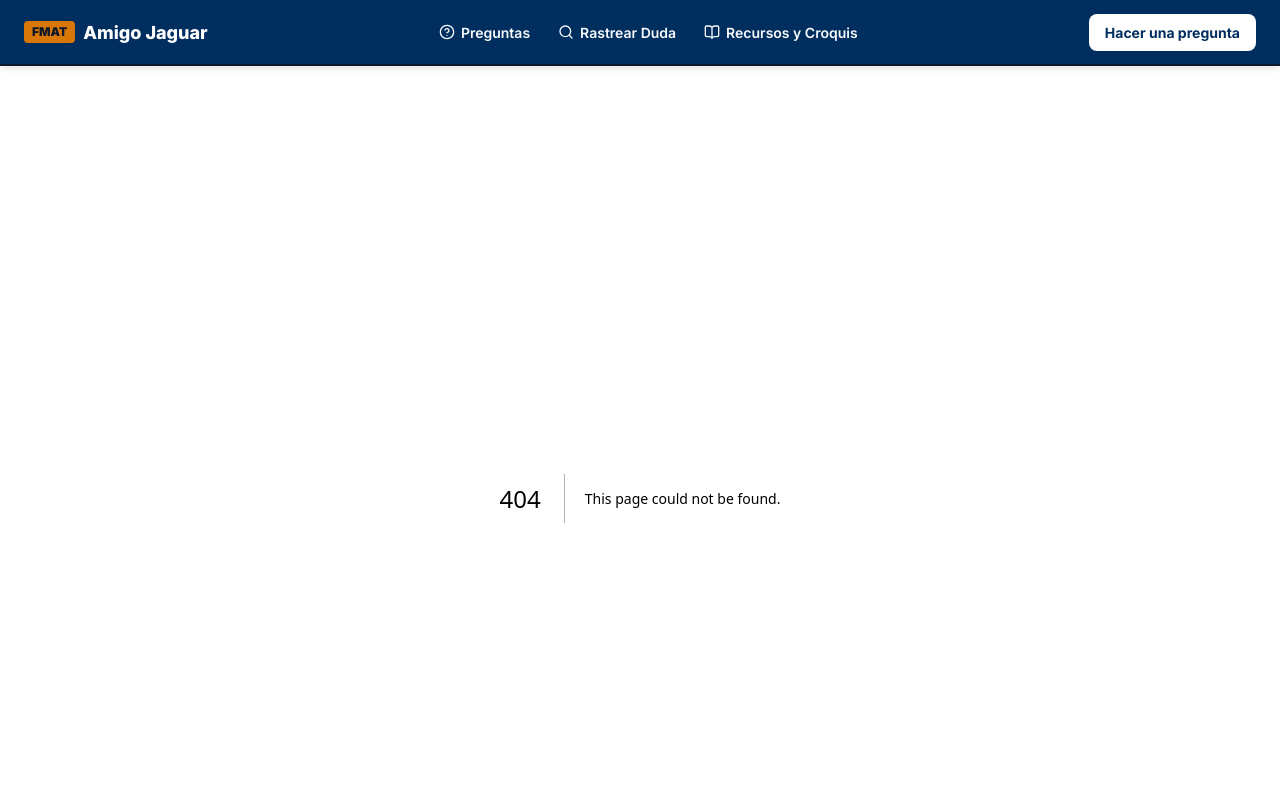
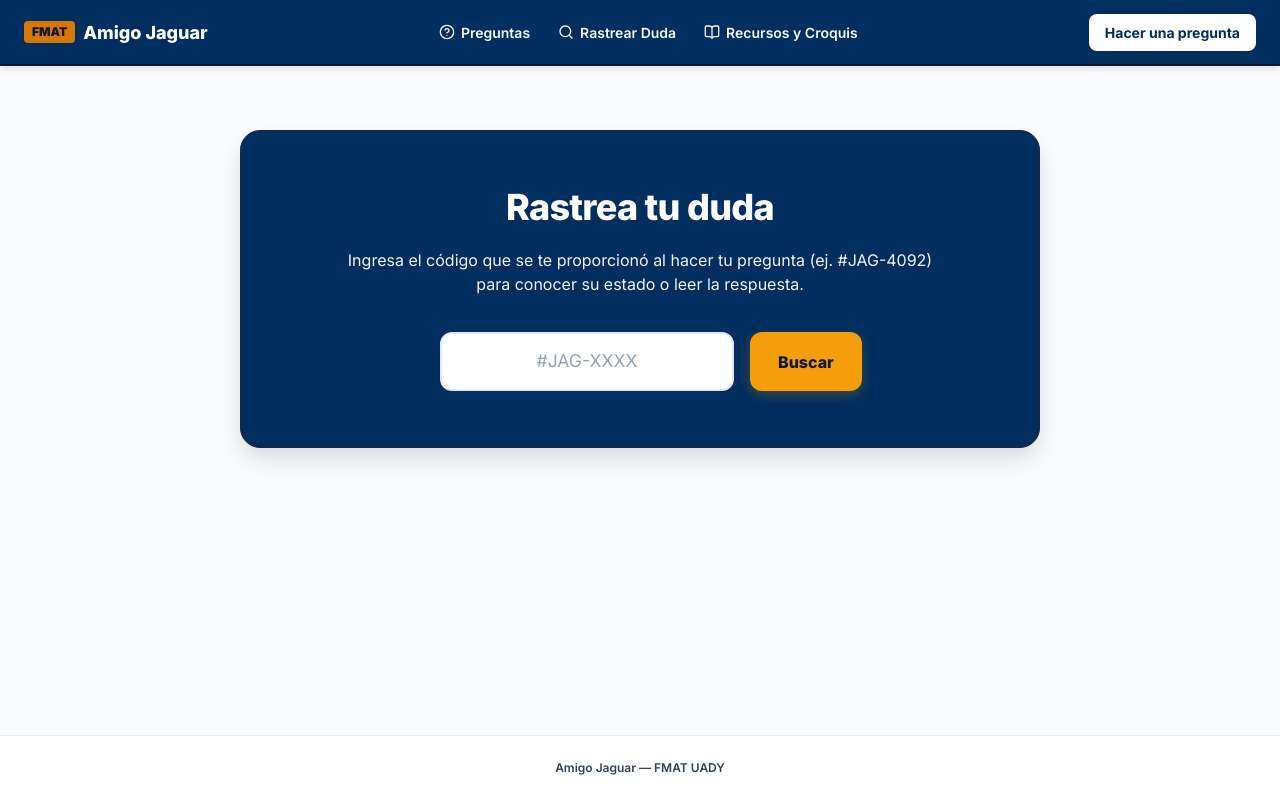
Before and after one commit to criscnsn/amigo-jaguar, a Next.js app: page /rastreo in a window 1280 px wide. Before the commit this address had no page. Shown: the top 800 px of the page. Built offline with nearby package versions, Linux system fonts and the light colour scheme; no server answers.

Commit message:
feat: buscador de preguntas por codigo

```diff
--- /dev/null
+++ b/src/app/rastreo/page.module.css
@@ -0,0 +1,182 @@
+.pageContainer {
+  display: flex;
+  flex-direction: column;
+  gap: 2.5rem;
+  padding: 2rem 0;
+  max-width: 800px;
+  margin: 0 auto;
+  width: 100%;
+}
+
+.heroSection {
+  background-color: #002E5F;
+  color: #FFFFFF;
+  border-radius: 1.25rem;
+  padding: 3.5rem 2rem;
+  text-align: center;
+  box-shadow: 0 12px 24px -4px rgba(0, 0, 0, 0.15);
+  border: 1px solid #1E293B;
+}
+
+.heroTitle {
+  font-size: 2.25rem;
+  font-weight: 800;
+  line-height: 1.15;
+  color: #FFFFFF;
+  margin: 0 auto 1.25rem auto;
+  letter-spacing: -0.02em;
+}
+
+.heroSubtitle {
+  color: #F1F5F9;
+  max-width: 38rem;
+  margin: 0 auto 2.25rem auto;
+  font-size: 1rem;
+  line-height: 1.5;
+}
+
+.searchForm {
+  display: flex;
+  flex-direction: column;
+  gap: 1rem;
+  max-width: 400px;
+  margin: 0 auto;
+}
+
+@media (min-width: 640px) {
+  .searchForm {
+    flex-direction: row;
+  }
+}
+
+.searchInput {
+  background-color: #FFFFFF; /* Corrección de camuflaje con el fondo */
+  padding: 0.875rem 1rem;
+  border-radius: 0.75rem;
+  border: 2px solid #E2E8F0;
+  font-size: 1.1rem;
+  font-weight: 600;
+  color: #0F172A;
+  flex: 1;
+  text-align: center;
+  outline: none;
+  transition: all 0.2s;
+}
+
+.searchInput::placeholder {
+  color: #94A3B8;
+  font-weight: 400;
+}
+
+.searchInput:focus {
+  border-color: #F59E0B;
+  box-shadow: 0 0 0 3px rgba(245, 158, 11, 0.2);
+}
+
+.primaryButton {
+  background-color: #F59E0B;
+  color: #0F172A;
+  font-weight: 800;
+  padding: 0.875rem 1.75rem;
+  border-radius: 0.75rem;
+  border: none;
+  cursor: pointer;
+  transition: transform 0.1s ease, background-color 0.15s ease;
+  box-shadow: 0 4px 12px rgba(245, 158, 11, 0.25);
+}
+
+.primaryButton:hover:not(:disabled) {
+  background-color: #D97706;
+  transform: translateY(-1px);
+}
+
+.primaryButton:disabled {
+  background-color: #94A3B8;
+  cursor: not-allowed;
+  transform: none;
+  box-shadow: none;
+}
+
+.errorMessage {
+  margin-top: 1.5rem;
+  color: #FCA5A5;
+  font-weight: 600;
+  font-size: 0.95rem;
+  background-color: rgba(239, 68, 68, 0.1);
+  padding: 0.75rem;
+  border-radius: 0.5rem;
+}
+
+.resultSection {
+  display: flex;
+  flex-direction: column;
+  gap: 1.5rem;
+  animation: fadeIn 0.4s ease-in-out;
+}
+
+@keyframes fadeIn {
+  from { opacity: 0; transform: translateY(10px); }
+  to { opacity: 1; transform: translateY(0); }
+}
+
+.statusBadge {
+  font-size: 1.1rem;
+  font-weight: 700;
+  color: #334155;
+  text-align: center;
+}
+
+.pending { color: #F59E0B; }
+.answered { color: #10B981; }
+.rejected { color: #EF4444; }
+
+.questionCard, .answerCard {
+  background-color: #FFFFFF;
+  border-radius: 1rem;
+  padding: 1.5rem;
+  box-shadow: 0 4px 6px -1px rgba(0, 0, 0, 0.1);
+  border: 1px solid #E2E8F0;
+}
+
+.answerCard {
+  border-left: 5px solid #10B981;
+  background-color: #F8FAFC;
+}
+
+.cardLabel {
+  font-size: 0.875rem;
+  text-transform: uppercase;
+  letter-spacing: 0.05em;
+  color: #64748B;
+  margin-bottom: 0.75rem;
+  font-weight: 700;
+}
+
+.questionText {
+  font-size: 1.1rem;
+  color: #0F172A;
+  line-height: 1.6;
+  font-weight: 500;
+}
+
+.markdownContent {
+  color: #334155;
+  line-height: 1.6;
+}
+
+.markdownContent p {
+  margin-bottom: 1rem;
+}
+.markdownContent p:last-child {
+  margin-bottom: 0;
+}
+
+.pendingNotice {
+  text-align: center;
+  background-color: #FFFBEB;
+  color: #B45309;
+  padding: 1.25rem;
+  border-radius: 0.75rem;
+  font-weight: 600;
+  border: 2px dashed #FCD34D;
+}
--- /dev/null
+++ b/src/app/rastreo/page.tsx
@@ -0,0 +1,145 @@
+"use client";
+
+import { useState } from "react";
+import { supabase } from "@/lib/supabase/client";
+import ReactMarkdown from "react-markdown";
+import styles from "./page.module.css";
+
+// Interfaz temporal al no tener types/database.ts
+interface RastreoResult {
+  id: string;
+  tracking_code: string;
+  content: string;
+  status: "pending" | "answered" | "rejected";
+  answers?: { content_markdown: string }[];
+}
+
+export default function RastreoPage() {
+  const [trackingCode, setTrackingCode] = useState("");
+  const [loading, setLoading] = useState(false);
+  const [error, setError] = useState("");
+  const [result, setResult] = useState<RastreoResult | null>(null);
+
+  const handleSearch = async (e: React.FormEvent) => {
+    e.preventDefault();
+    if (!trackingCode.trim()) return;
+
+    setLoading(true);
+    setError("");
+    setResult(null);
+
+    // Normalización robusta del código ingresado
+    let cleanCode = trackingCode.trim().toUpperCase();
+
+    // Quitamos el '#' inicial si el usuario lo puso
+    if (cleanCode.startsWith("#")) cleanCode = cleanCode.substring(1);
+
+    // Quitamos prefijos completos o incompletos
+    if (cleanCode.startsWith("JAG-")) cleanCode = cleanCode.substring(4);
+    else if (cleanCode.startsWith("JAG")) cleanCode = cleanCode.substring(3);
+
+    // Limpiamos cualquier guion extra que haya quedado
+    cleanCode = cleanCode.replace(/-/g, "");
+
+    // 1. Código para buscar en la Base de Datos (SIN el '#')
+    const dbQueryCode = `JAG-${cleanCode}`;
+
+    // 2. Código para mostrar bonito en la Interfaz (CON el '#')
+    const uiDisplayCode = `#${dbQueryCode}`;
+
+    try {
+      // Usamos maybeSingle() para no lanzar un error en consola si no hay filas
+      const { data, error: fetchError } = await supabase
+        .from("questions")
+        .select(`
+          id,
+          tracking_code,
+          content,
+          status,
+          answers ( content_markdown )
+        `)
+        .eq("tracking_code", dbQueryCode)
+        .maybeSingle();
+
+      if (fetchError) throw fetchError;
+
+      if (data) {
+        setResult(data as unknown as RastreoResult);
+        // Limpiamos el input para que muestre el código formateado visualmente
+        setTrackingCode(uiDisplayCode);
+      } else {
+        setError("No pudimos encontrar una duda con ese código. Verifica que sea correcto.");
+      }
+    } catch (err: any) {
+      setError("Ocurrió un error al consultar la base de datos.");
+    } finally {
+      setLoading(false);
+    }
+  };
+
+  return (
+    <div className={styles.pageContainer}>
+      <section className={styles.heroSection}>
+        <h1 className={styles.heroTitle}>Rastrea tu duda</h1>
+        <p className={styles.heroSubtitle}>
+          Ingresa el código que se te proporcionó al hacer tu pregunta (ej. #JAG-4092) para conocer su estado o leer la respuesta.
+        </p>
+
+        <form onSubmit={handleSearch} className={styles.searchForm}>
+          <input
+            type="text"
+            placeholder="#JAG-XXXX"
+            value={trackingCode}
+            onChange={(e) => setTrackingCode(e.target.value)}
+            className={styles.searchInput}
+            maxLength={12}
+            required
+          />
+          <button
+            type="submit"
+            className={styles.primaryButton}
+            disabled={loading}
+          >
+            {loading ? "Buscando..." : "Buscar"}
+          </button>
+        </form>
+
+        {error && <p className={styles.errorMessage}>{error}</p>}
+      </section>
+
+      {/* Resultados de la búsqueda */}
+      {result && (
+        <section className={styles.resultSection}>
+          <div className={styles.statusBadge}>
+            Estado:
+            <span className={styles[result.status]}>
+              {result.status === 'pending' && ' En espera de respuesta'}
+              {result.status === 'answered' && ' Respondida'}
+              {result.status === 'rejected' && ' Rechazada'}
+            </span>
+          </div>
+
+          <div className={styles.questionCard}>
+            <h3 className={styles.cardLabel}>Tu pregunta:</h3>
+            <p className={styles.questionText}>{result.content}</p>
+          </div>
+
+          {result.status === 'answered' && result.answers && result.answers.length > 0 && (
+            <div className={styles.answerCard}>
+              <h3 className={styles.cardLabel}>Respuesta:</h3>
+              <div className={styles.markdownContent}>
+                <ReactMarkdown>{result.answers[0].content_markdown}</ReactMarkdown>
+              </div>
+            </div>
+          )}
+
+          {result.status === 'pending' && (
+            <div className={styles.pendingNotice}>
+              Nuestros ayudadores aún están revisando tu duda. Vuelve a consultar más tarde.
+            </div>
+          )}
+        </section>
+      )}
+    </div>
+  );
+}
```
